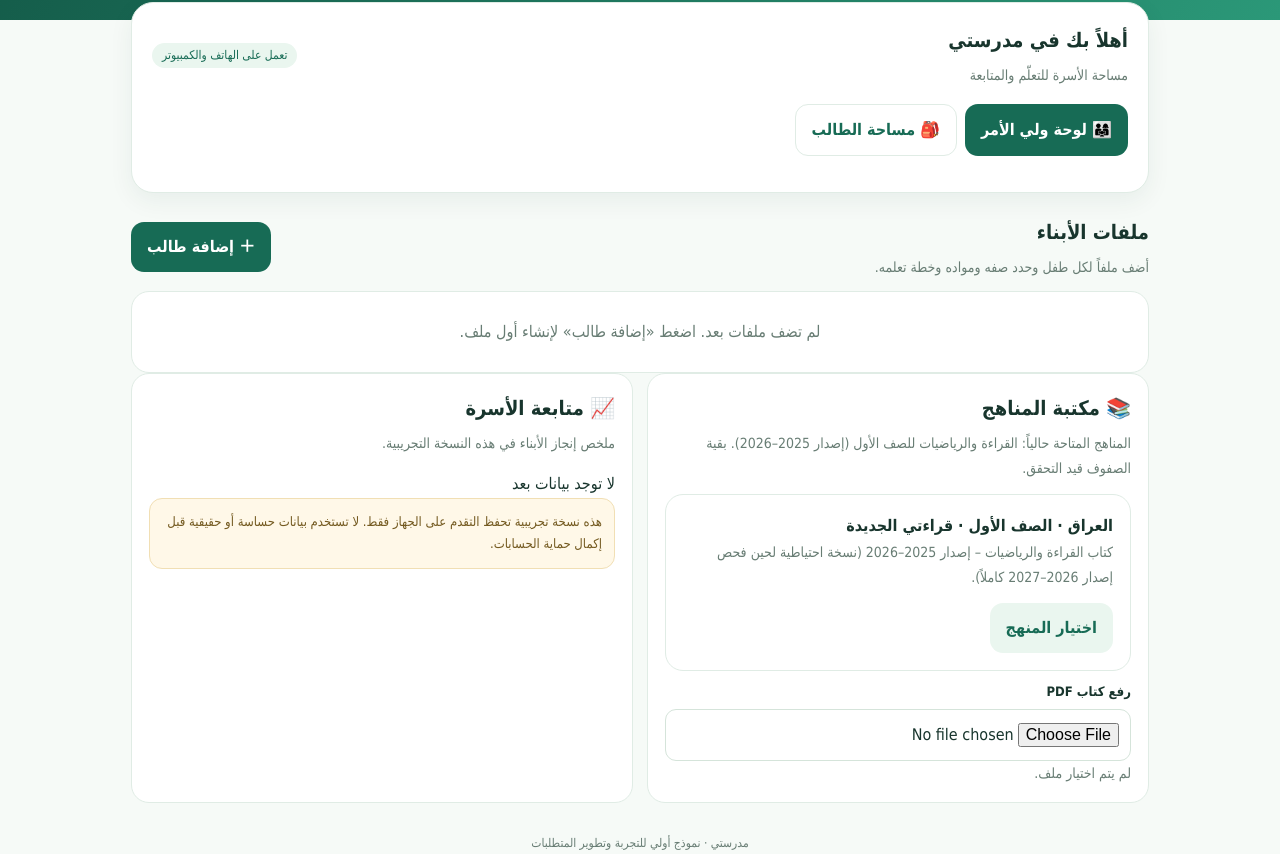
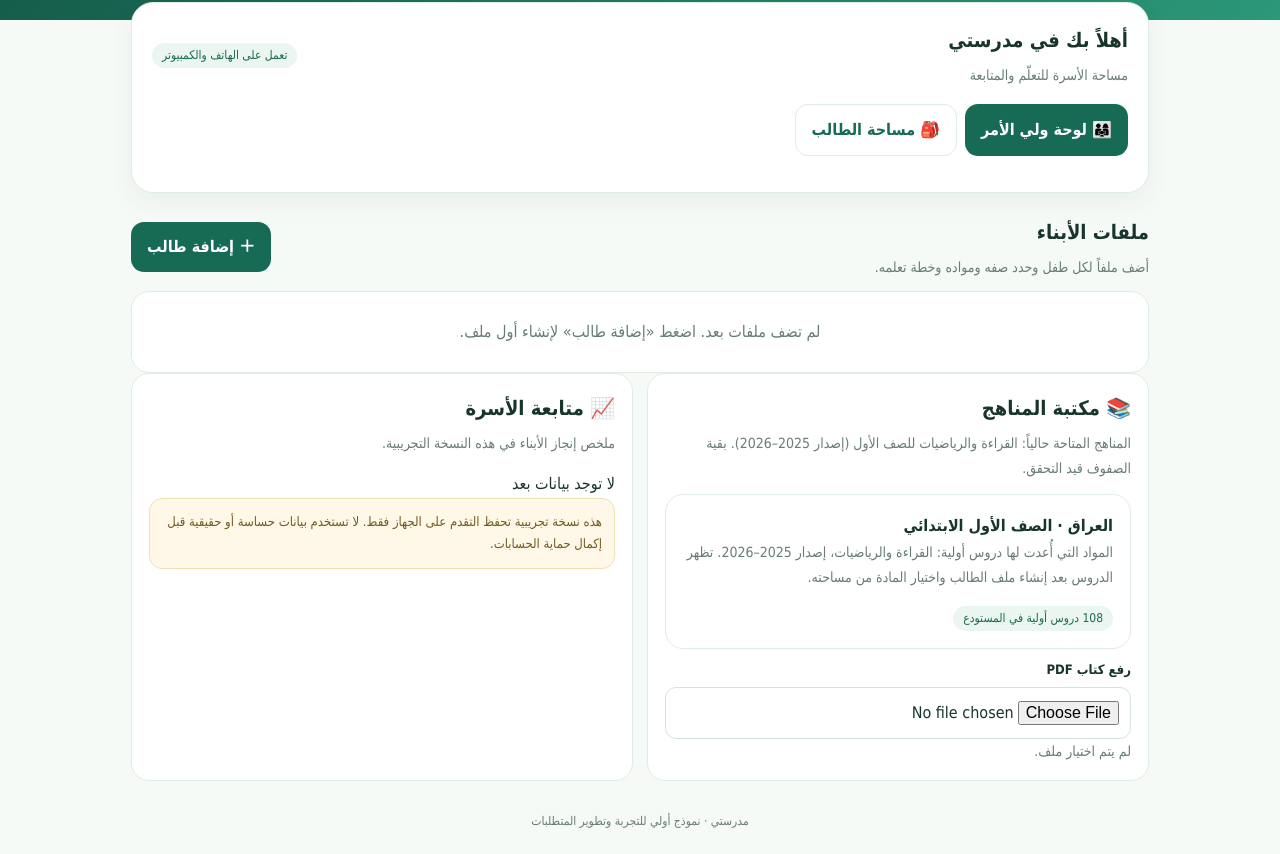
Before and after one commit to zaiunam99-art/madrasti-reading, a plain HTML site: page index.html in a window 1280 px wide. Shown: the part 91-945 px from the top of the page. After the commit the page ends 923 px from the top, so only its background shows below. Drawn offline with Linux system fonts and the light colour scheme.

Commit message:
Remove inactive curriculum picker placeholder from guardian library

```diff
--- a/index.html
+++ b/index.html
@@ -21,7 +21,7 @@ label{display:block;font-weight:700;font-size:13px;margin:10px 0 5px}input,selec
 <div class="section-head"><div><h2>ملفات الأبناء</h2><div class="muted">أضف ملفاً لكل طفل وحدد صفه ومواده وخطة تعلمه.</div></div><button onclick="openChildForm()">＋ إضافة طالب</button></div>
 <div id="children" class="cards"></div>
 <div class="grid">
-<section class="panel"><h2>📚 مكتبة المناهج</h2><p class="muted">المناهج المتاحة حالياً: القراءة والرياضيات للصف الأول (إصدار 2025–2026). بقية الصفوف قيد التحقق.</p><div class="card"><strong>العراق · الصف الأول · قراءتي الجديدة</strong><p class="muted">كتاب القراءة والرياضيات – إصدار 2025–2026 (نسخة احتياطية لحين فحص إصدار 2026–2027 كاملاً).</p><button class="alt" onclick="alert('سيتم ربط المكتبة العامة وقائمة الكتب بقاعدة البيانات في مرحلة الربط الخلفي.')">اختيار المنهج</button></div><label for="pdfUpload">رفع كتاب PDF</label><input id="pdfUpload" type="file" accept="application/pdf" onchange="previewPdf(this)"><div id="pdfInfo" class="muted">لم يتم اختيار ملف.</div></section>
+<section class="panel"><h2>📚 مكتبة المناهج</h2><p class="muted">المناهج المتاحة حالياً: القراءة والرياضيات للصف الأول (إصدار 2025–2026). بقية الصفوف قيد التحقق.</p><div class="card"><strong>العراق · الصف الأول الابتدائي</strong><p class="muted">المواد التي أُعدت لها دروس أولية: القراءة والرياضيات، إصدار 2025–2026. تظهر الدروس بعد إنشاء ملف الطالب واختيار المادة من مساحته.</p><span class="tag">108 دروس أولية في المستودع</span></div><label for="pdfUpload">رفع كتاب PDF</label><input id="pdfUpload" type="file" accept="application/pdf" onchange="previewPdf(this)"><div id="pdfInfo" class="muted">لم يتم اختيار ملف.</div></section>
 <section class="panel"><h2>📈 متابعة الأسرة</h2><p class="muted">ملخص إنجاز الأبناء في هذه النسخة التجريبية.</p><div id="familyStats"></div><div class="notice">هذه نسخة تجريبية تحفظ التقدم على الجهاز فقط. لا تستخدم بيانات حساسة أو حقيقية قبل إكمال حماية الحسابات.</div></section>
 </div>
 </section>
```
